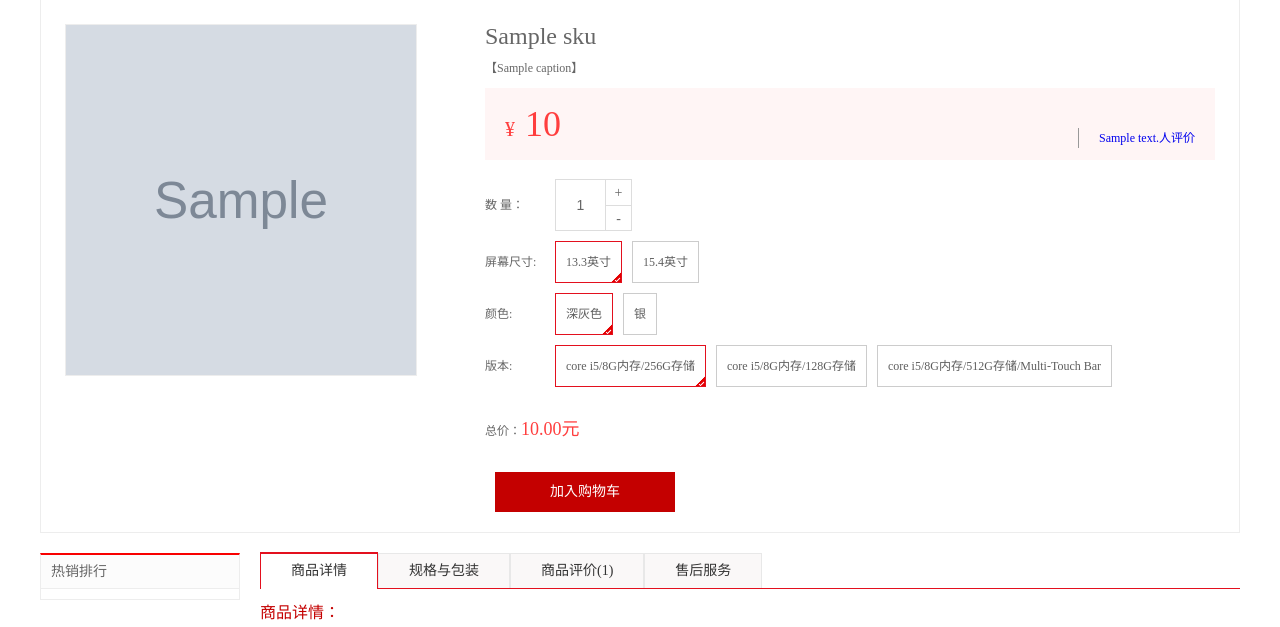
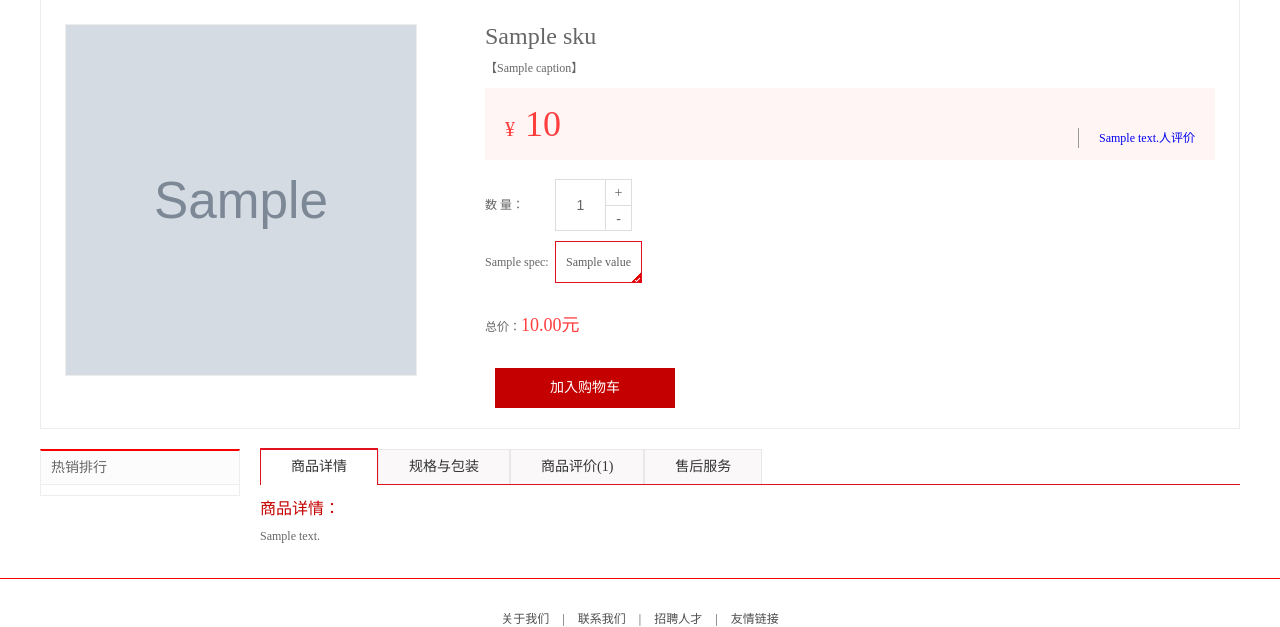
Before and after one commit to kristenin/meiduo_25, a Python web app: template meiduo_mall/meiduo_mall/templates/detail.html in a window 1280 px wide. Shown: the part 217-844 px from the top of the page. Run offline with Jinja, Linux system fonts and the light colour scheme; the template is opened without the code that fills it: most values are stand-ins (such as "Sample title", 1, 10 or a date in 2020); grey boxes marked "Sample" are stand-in pictures.

Commit message:
商品详情界面规格数据展示实现

```diff
--- a/meiduo_mall/meiduo_mall/templates/detail.html
+++ b/meiduo_mall/meiduo_mall/templates/detail.html
@@ -131,22 +131,22 @@
                     <a @click="on_minus" class="minus fr">-</a>
                 </div>
             </div>
-            <div class="type_select">
-                <label>屏幕尺寸:</label>
-                <a href="javascript:;" class="select">13.3英寸</a>
-                <a href="javascript:;">15.4英寸</a>
-            </div>
-            <div class="type_select">
-                <label>颜色:</label>
-                <a href="javascript:;" class="select">深灰色</a>
-                <a href="javascript:;">银</a>
-            </div>
-            <div class="type_select">
-                <label>版本:</label>
-                <a href="javascript:;" class="select">core i5/8G内存/256G存储</a>
-                <a href="javascript:;">core i5/8G内存/128G存储</a>
-                <a href="javascript:;">core i5/8G内存/512G存储/Multi-Touch Bar</a>
-            </div>
+            {% for spec in spec_qs %}
+                <div class="type_select">
+                    <label>{{ spec.name }}:</label>
+                    {% for option in spec.spec_options %}
+                        {% if option.sku_id == sku.id %}
+                            <a href="#" class="select">{{ option.value }}</a>
+                        {% elif option.sku_id %}
+                            <a href="/detail/{{ option.sku_id }}/">{{ option.value }}</a>
+                        {% else %}
+                            <a href="#" style="border:#9f9f9f dashed 1px" title="此商品无货">{{ option.value }}</a>
+                        {% endif %}
+                    {% endfor %}
+
+                </div>
+            {% endfor %}
+
             <div class="total">总价：<em>[[ sku_amount ]]元</em></div>
             <div class="operate_btn">
                 <a href="javascript:;" class="add_cart" id="add_cart">加入购物车</a>
```
Also changed, not shown: meiduo_mall/meiduo_mall/apps/goods/views.py (+37 -0 lines).
